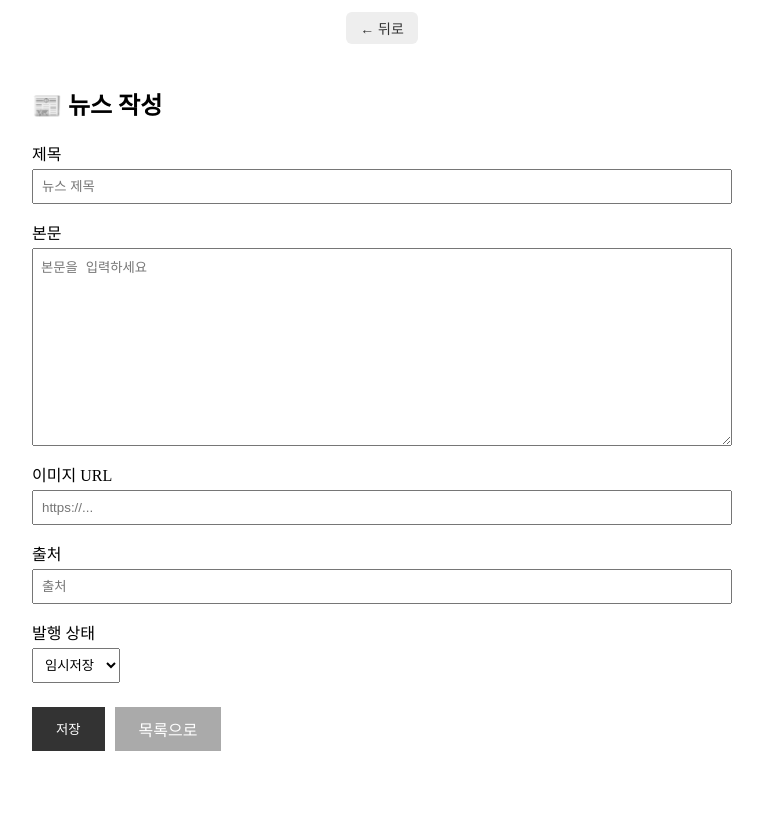
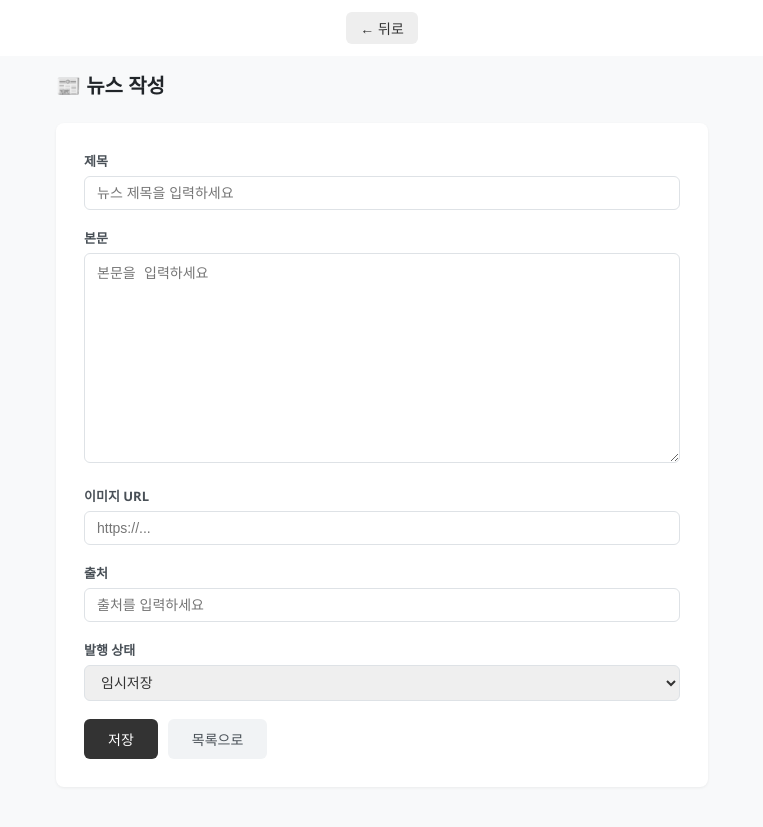
Before and after one commit to Zestoper/newsdeliver, a FastAPI app: template app/templates/press/write.html in a window 1280 px wide. Shown: the whole page, without its empty margins (258-1021 px from the left). Before the commit the page ends 751 px from the top, so only its background shows below. Run offline with FastAPI, Linux system fonts and the light colour scheme; the template is opened without the code that fills it, so the values that code supplies are empty.

Commit message:
관리자와 기자 페이지 스타일 수정

````diff
--- a/app/static/admin.html
+++ b/app/static/admin.html
@@ -115,8 +115,9 @@
             <td><input id="tel-${u.id}" value="${u.tel || ''}"></td>
             <td>
                 <select id="role-${u.id}" style="width:auto;">
-              <option ${u.role==='user'?'selected':''}>user</option>
-              <option ${u.role==='admin'?'selected':''}>admin</option>
+                <option ${u.role==='admin'?'selected':''}>관리자</option>
+                <option ${u.role==='press'?'selected':''}>기자</option>
+                <option ${u.role==='user'?'selected':''}>사용자</option>
                 </select>
             </td>
             <td>
--- a/app/static/css/write.css
+++ b/app/static/css/write.css
@@ -1,20 +1,23 @@
-    * { box-sizing: border-box; }
+    * { box-sizing: border-box; margin: 0; padding: 0; }
+    body { font-family: 'Segoe UI', sans-serif; background: #f8f9fa; color: #333; }
 
     .press-container {
     max-width: 900px;
-    margin: 60px auto 40px;
-    padding: 0 20px;
+    margin: 70px auto 40px;
+    padding: 0 24px;
     }
 
     .press-header {
     display: flex;
     justify-content: space-between;
     align-items: center;
-    margin-bottom: 20px;
+    margin-bottom: 24px;
     }
 
     .press-header h2 {
-    margin: 0;
+    font-size: 20px;
+    font-weight: 700;
+    color: #212529;
     }
 
     .btn-new {
@@ -24,62 +27,125 @@
     text-decoration: none;
     border-radius: 6px;
     font-size: 14px;
+    font-weight: 500;
     }
-
     .btn-new:hover { background: #555; }
 
+    /* 테이블 */
     .press-table {
     width: 100%;
     border-collapse: collapse;
     background: white;
+    border-radius: 8px;
+    overflow: hidden;
+    box-shadow: 0 1px 3px rgba(0,0,0,0.06);
     }
+    .press-table th {
+    background: #f8f9fa;
+    color: #495057;
+    font-size: 13px;
+    font-weight: 600;
+    padding: 12px 16px;
+    text-align: left;
+    border-bottom: 1px solid #e9ecef;
+    }
+    .press-table td {
+    padding: 12px 16px;
+    font-size: 14px;
+    border-bottom: 1px solid #f1f3f5;
+    color: #333;
+    }
+    .press-table tr:last-child td { border-bottom: none; }
+    .press-table tr:hover td { background: #f8f9fa; }
 
-    .press-table th,
-    .press-table td {
-    border: 1px solid #ddd;
-    padding: 10px;
-    text-align: left;
-    font-size: 14px;
-    }
+    /* 뱃지 */
+    .badge { padding: 3px 10px; border-radius: 20px; font-size: 12px; font-weight: 500; }
+    .badge-published { background: #d3f9d8; color: #2f9e44; }
+    .badge-draft { background: #f1f3f5; color: #868e96; }
 
-    .press-table th {
-    background: #f4f4f4;
-    font-weight: bold;
-    }
-
-    .badge {
-    padding: 2px 8px;
-    border-radius: 10px;
-    font-size: 12px;
-    }
-
-    .badge-published { background: #c8e6c9; color: #2e7d32; }
-    .badge-draft { background: #eee; color: #666; }
-
+    /* 버튼 */
     .btn-edit {
-    padding: 4px 10px;
-    background: #2196f3;
+    padding: 5px 12px;
+    background: #74c0fc;
     color: white;
     text-decoration: none;
-    border-radius: 4px;
+    border-radius: 6px;
     font-size: 13px;
     margin-right: 4px;
     }
-
+    .btn-edit:hover { background: #4dabf7; }
     .btn-del {
-    padding: 4px 10px;
-    background: #f44336;
+    padding: 5px 12px;
+    background: #ff6b6b;
     color: white;
     text-decoration: none;
-    border-radius: 4px;
+    border-radius: 6px;
     font-size: 13px;
     }
+    .btn-del:hover { background: #fa5252; }
+    .empty { text-align: center; padding: 24px; color: #adb5bd; font-size: 14px; }
 
-    .btn-edit:hover { background: #1976d2; }
-    .btn-del:hover { background: #d32f2f; }
-
-    .empty {
-    text-align: center;
-    padding: 20px;
-    color: #999;
+    /* 뉴스 작성 폼 */
+    .write-container {
+    max-width: 700px;
+    margin: 70px auto 40px;
+    padding: 0 24px;
     }
+    .write-container h2 {
+    font-size: 20px;
+    font-weight: 700;
+    margin-bottom: 24px;
+    color: #212529;
+    }
+    .write-box {
+    background: white;
+    padding: 28px;
+    border-radius: 8px;
+    box-shadow: 0 1px 3px rgba(0,0,0,0.06);
+    }
+    .write-group { margin-bottom: 18px; }
+    .write-group label {
+    display: block;
+    margin-bottom: 6px;
+    font-size: 13px;
+    font-weight: 600;
+    color: #495057;
+    }
+    .write-group input,
+    .write-group textarea,
+    .write-group select {
+    width: 100%;
+    padding: 8px 12px;
+    border: 1px solid #dee2e6;
+    border-radius: 6px;
+    font-size: 14px;
+    color: #333;
+    }
+    .write-group input:focus,
+    .write-group textarea:focus,
+    .write-group select:focus {
+    outline: none;
+    border-color: #adb5bd;
+    }
+    .write-group textarea { resize: vertical; }
+    .write-btns { display: flex; gap: 10px; margin-top: 8px; }
+    .btn-submit {
+    padding: 10px 24px;
+    background: #333;
+    color: white;
+    border: none;
+    border-radius: 6px;
+    cursor: pointer;
+    font-size: 14px;
+    font-weight: 500;
+    }
+    .btn-submit:hover { background: #555; }
+    .btn-back {
+    padding: 10px 24px;
+    background: #f1f3f5;
+    color: #495057;
+    text-decoration: none;
+    border-radius: 6px;
+    font-size: 14px;
+    }
+    .btn-back:hover { background: #e9ecef; }
--- a/app/templates/press/write.html
+++ b/app/templates/press/write.html
@@ -1,40 +1,44 @@
-```html
 {% extends "base.html" %}
 
 {% block title %}뉴스 작성 - News Delivery{% endblock %}
 
+{% block head %}
+  <link rel="stylesheet" href="{{ request.url_for('static', path='css/write.css') }}">
+{% endblock %}
+
 {% block content %}
-<div style="max-width:700px; margin:60px auto 40px; padding:0 20px;">  <h2>📰 뉴스 작성</h2>
-  <form action="/press/write.css" method="post">
-    <div style="margin-bottom:16px;">
-      <label>제목</label><br>
-      <input name="title" type="text" placeholder="뉴스 제목" style="width:100%; padding:8px; margin-top:4px;" required>
+<div class="write-container">
+  <h2>📰 뉴스 작성</h2>
+  <div class="write-box">
+    <form action="/press/write" method="post">
+      <div class="write-group">
+        <label>제목</label>
+        <input name="title" type="text" placeholder="뉴스 제목을 입력하세요" required>
       </div>
-    <div style="margin-bottom:16px;">
-      <label>본문</label><br>
-      <textarea name="content" rows="12" placeholder="본문을 입력하세요" style="width:100%; padding:8px; margin-top:4px;" required></textarea>
+      <div class="write-group">
+        <label>본문</label>
+        <textarea name="content" rows="12" placeholder="본문을 입력하세요" required></textarea>
       </div>
-    <div style="margin-bottom:16px;">
-      <label>이미지 URL</label><br>
-      <input name="image_url" type="text" placeholder="https://..." style="width:100%; padding:8px; margin-top:4px;">
+      <div class="write-group">
+        <label>이미지 URL</label>
+        <input name="image_url" type="text" placeholder="https://...">
       </div>
-    <div style="margin-bottom:16px;">
-      <label>출처</label><br>
-      <input name="source" type="text" placeholder="출처" style="width:100%; padding:8px; margin-top:4px;">
+      <div class="write-group">
+        <label>출처</label>
+        <input name="source" type="text" placeholder="출처를 입력하세요">
       </div>
-    <div style="margin-bottom:24px;">
-      <label>발행 상태</label><br>
-      <select name="status" style="padding:8px; margin-top:4px;">
+      <div class="write-group">
+        <label>발행 상태</label>
+        <select name="status">
           <option value="draft">임시저장</option>
           <option value="published">발행</option>
         </select>
       </div>
-    <div style="display:flex; gap:10px;">
-      <button type="submit" style="padding:10px 24px; background:#333; color:white; border:none; cursor:pointer;">저장</button>
-      <a href="/press/news" style="padding:10px 24px; background:#aaa; color:white; text-decoration:none;">목록으로</a>
+      <div class="write-btns">
+        <button type="submit" class="btn-submit">저장</button>
+        <a href="/press/news" class="btn-back">목록으로</a>
       </div>
     </form>
   </div>
+</div>
 {% endblock %}
-static/css/write.css 경로 맞춰
-```
````
Also changed, not shown: app/static/css/admin.css (+199 -49 lines), app/templates/press/news.html (+6 -10 lines), newsdelivery.sql (+40 -4 lines). Lines whose indentation alone changed are shown as unchanged.
